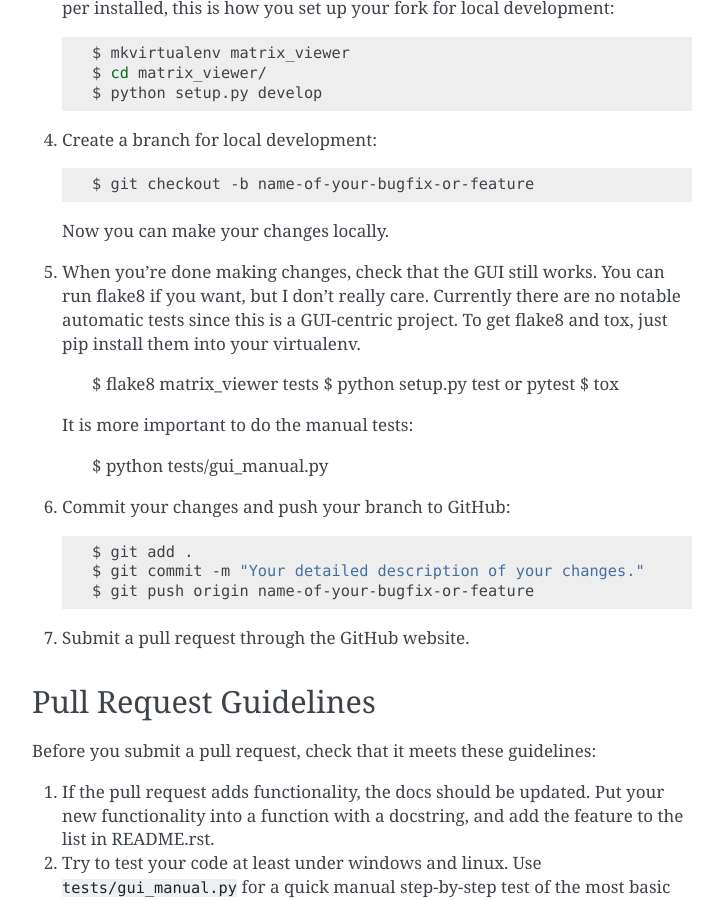
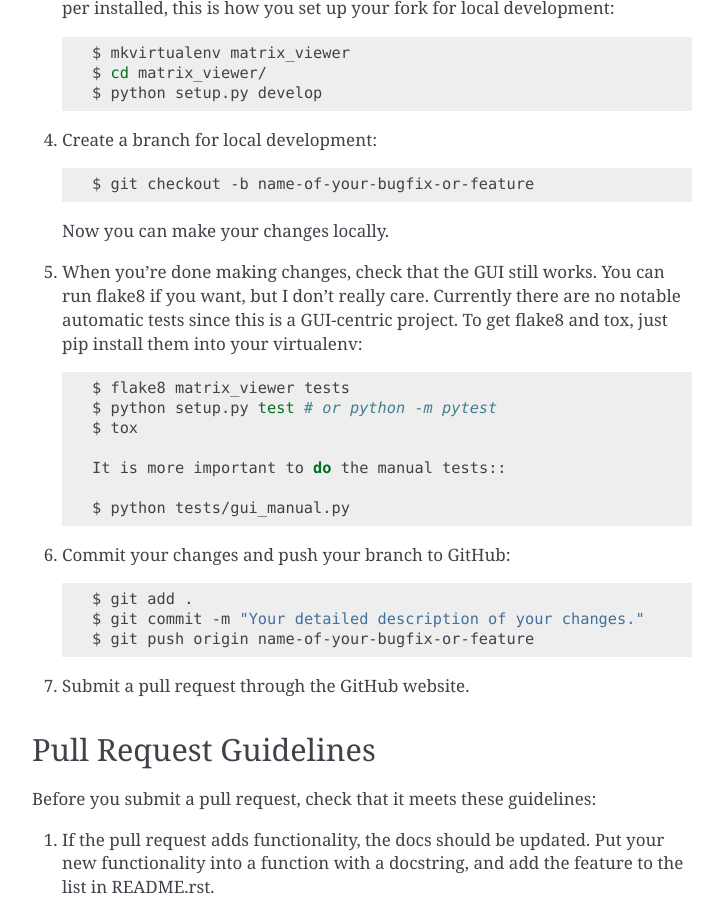
Before and after one commit to msrst/matrix_viewer, a Sphinx documentation site: the page built from docs/contributing.rst, in a window 1280 px wide and 900 px high, scrolled down 1543 px. Shown: the whole window, without its empty margins (388-1111 px from the left). Built offline with Sphinx 7.4.7, drawn with Linux system fonts in a browser that asks for light colours.

Commit message:
small docs improvement

```diff
--- a/CONTRIBUTING.rst
+++ b/CONTRIBUTING.rst
@@ -81,13 +81,13 @@ Ready to contribute? Here's how to set up `matrix_viewer` for local development.
 5. When you're done making changes, check that the GUI still works. You can run
    flake8 if you want, but I don't really care.
    Currently there are no notable automatic tests since this is a GUI-centric project.
-   To get flake8 and tox, just pip install them into your virtualenv.
+   To get flake8 and tox, just pip install them into your virtualenv::
 
     $ flake8 matrix_viewer tests
-    $ python setup.py test or pytest
+    $ python setup.py test # or python -m pytest
     $ tox
 
-   It is more important to do the manual tests:
+    It is more important to do the manual tests::
 
     $ python tests/gui_manual.py
 
--- a/README.rst
+++ b/README.rst
@@ -30,6 +30,8 @@ Features
 This project is tested under windows and linux. I don't have a Mac, so there might be Mac issues. But
 don't hesitate to file issues, or even better create pull requests targetting Mac support.
 
+.. image:: docs/_static/matrix_screenshot.png
+
 Credits
 -------
 
--- a/docs/usage.rst
+++ b/docs/usage.rst
@@ -14,6 +14,8 @@ To use Matrix Viewer to display a matrix::
     matrix_viewer.show()
 
 .. image:: _static/matrix_screenshot.png
+
+It is also possible to display pytorch tensors.
 
 To use Matrix Viewer to display an object, list, dict or set::
 
```
